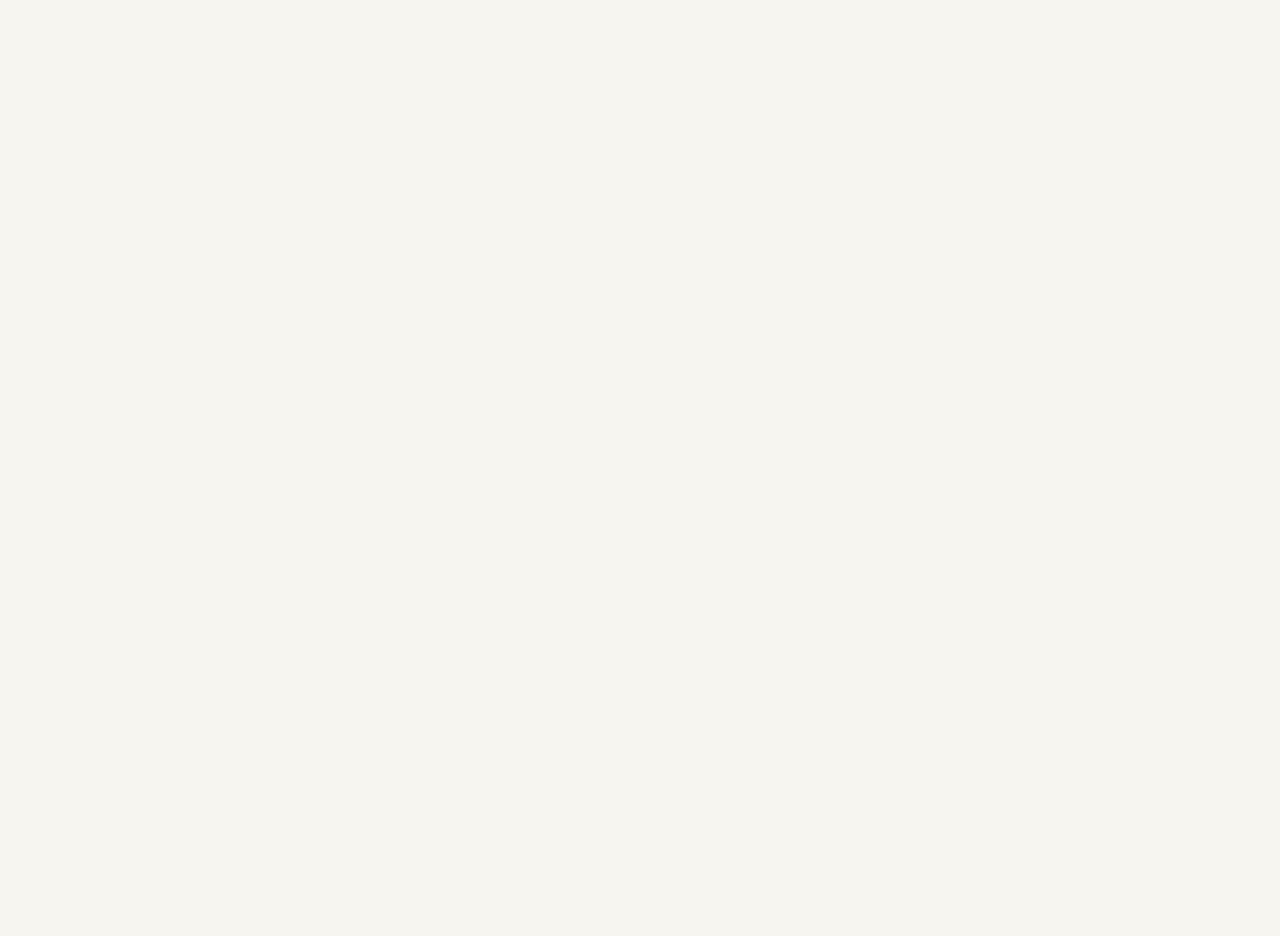
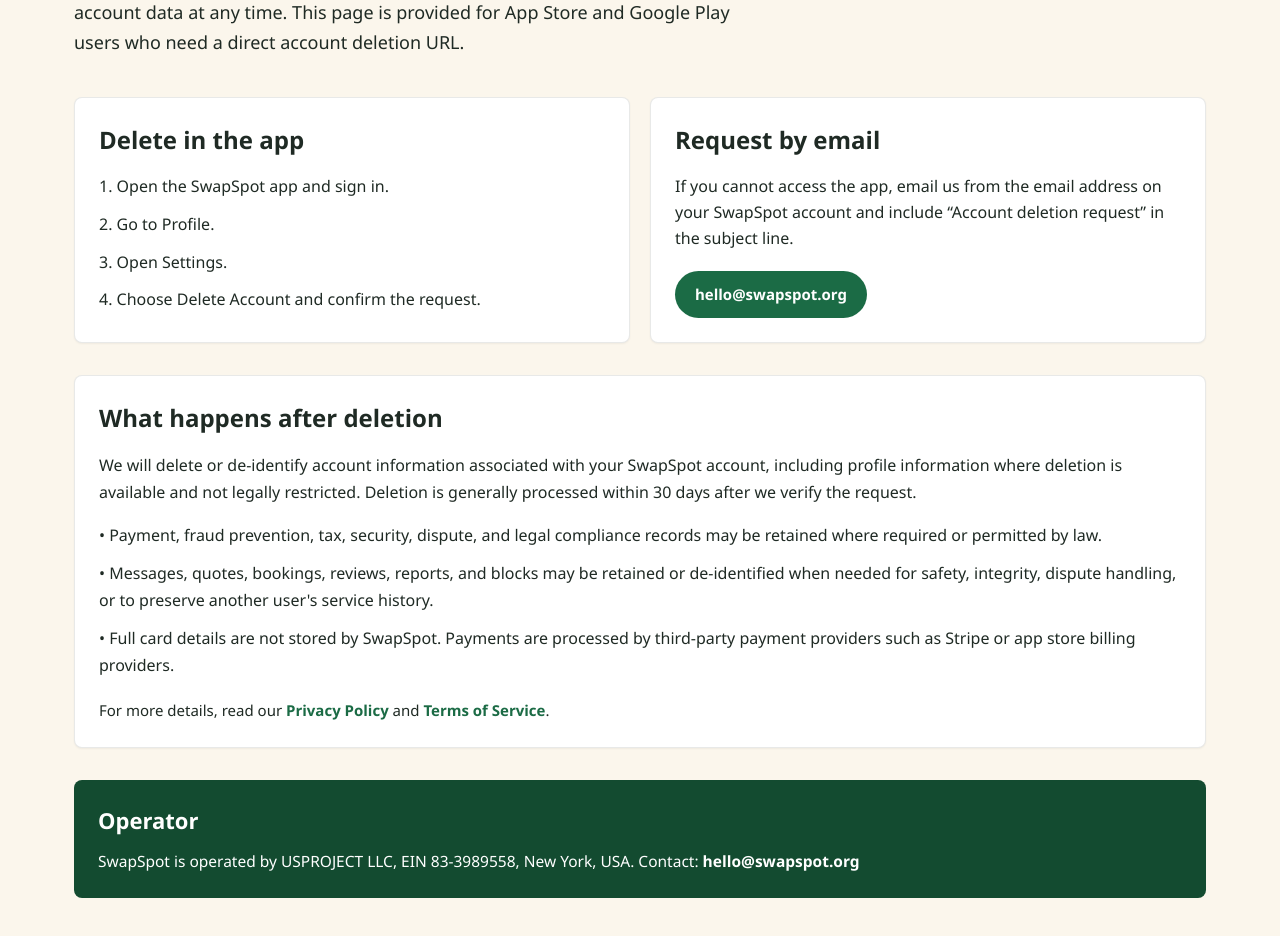
Before and after one commit to Dianov063/Swapspotweb, a Next.js app: page /account-deletion in a window 1280 px wide. Before the commit this address had no page. Shown: the part 320-1256 px from the top of the page. Before the commit the page ends 800 px from the top, so only its background shows below. Built offline with nearby package versions, Linux system fonts and the light colour scheme.

Commit message:
Add account deletion page

```diff
--- /dev/null
+++ b/app/account-deletion/page.tsx
@@ -0,0 +1,101 @@
+import type { Metadata } from "next";
+import Link from "next/link";
+
+export const metadata: Metadata = {
+  title: "Account Deletion",
+  description:
+    "How to delete your SwapSpot account and request deletion of associated account data.",
+  alternates: { canonical: "/account-deletion" },
+};
+
+const retainedItems = [
+  "Payment, fraud prevention, tax, security, dispute, and legal compliance records may be retained where required or permitted by law.",
+  "Messages, quotes, bookings, reviews, reports, and blocks may be retained or de-identified when needed for safety, integrity, dispute handling, or to preserve another user's service history.",
+  "Full card details are not stored by SwapSpot. Payments are processed by third-party payment providers such as Stripe or app store billing providers.",
+];
+
+export default function AccountDeletionPage() {
+  return (
+    <main className="bg-cream text-ink">
+      <section className="mx-auto max-w-wrap px-6 py-[clamp(56px,8vw,96px)]">
+        <div className="max-w-3xl">
+          <p className="mb-3 text-[13px] font-extrabold uppercase tracking-[0.12em] text-green">
+            Account deletion
+          </p>
+          <h1 className="text-[clamp(38px,6vw,72px)] font-black leading-[0.95] tracking-[-0.03em]">
+            Delete your SwapSpot account
+          </h1>
+          <p className="mt-6 max-w-2xl text-[18px] leading-[1.65] text-ink/72">
+            SwapSpot users can request account deletion and deletion of
+            associated account data at any time. This page is provided for App
+            Store and Google Play users who need a direct account deletion URL.
+          </p>
+        </div>
+
+        <div className="mt-10 grid gap-5 md:grid-cols-2">
+          <div className="rounded-[8px] border border-ink/10 bg-white p-6 shadow-sm">
+            <h2 className="text-[24px] font-black">Delete in the app</h2>
+            <ol className="mt-4 grid gap-3 text-[16px] leading-[1.6] text-ink/74">
+              <li>1. Open the SwapSpot app and sign in.</li>
+              <li>2. Go to Profile.</li>
+              <li>3. Open Settings.</li>
+              <li>4. Choose Delete Account and confirm the request.</li>
+            </ol>
+          </div>
+
+          <div className="rounded-[8px] border border-ink/10 bg-white p-6 shadow-sm">
+            <h2 className="text-[24px] font-black">Request by email</h2>
+            <p className="mt-4 text-[16px] leading-[1.6] text-ink/74">
+              If you cannot access the app, email us from the email address on
+              your SwapSpot account and include “Account deletion request” in
+              the subject line.
+            </p>
+            <a
+              className="mt-5 inline-flex rounded-full bg-green px-5 py-3 text-[15px] font-extrabold text-white transition-colors hover:bg-green-deep"
+              href="mailto:hello@swapspot.org?subject=Account%20deletion%20request"
+            >
+              hello@swapspot.org
+            </a>
+          </div>
+        </div>
+
+        <div className="mt-8 rounded-[8px] border border-ink/10 bg-white p-6 shadow-sm">
+          <h2 className="text-[24px] font-black">What happens after deletion</h2>
+          <p className="mt-4 text-[16px] leading-[1.7] text-ink/74">
+            We will delete or de-identify account information associated with
+            your SwapSpot account, including profile information where deletion
+            is available and not legally restricted. Deletion is generally
+            processed within 30 days after we verify the request.
+          </p>
+          <ul className="mt-4 grid gap-3 text-[16px] leading-[1.65] text-ink/74">
+            {retainedItems.map((item) => (
+              <li key={item}>• {item}</li>
+            ))}
+          </ul>
+          <p className="mt-5 text-[15px] leading-[1.65] text-ink/62">
+            For more details, read our{" "}
+            <Link href="/privacy" className="font-bold text-green">
+              Privacy Policy
+            </Link>{" "}
+            and{" "}
+            <Link href="/terms" className="font-bold text-green">
+              Terms of Service
+            </Link>
+            .
+          </p>
+        </div>
+
+        <div className="mt-8 rounded-[8px] bg-green-deep p-6 text-white">
+          <h2 className="text-[22px] font-black">Operator</h2>
+          <p className="mt-3 text-[15.5px] leading-[1.65] text-white/78">
+            SwapSpot is operated by USPROJECT LLC, EIN 83-3989558, New York,
+            USA. Contact:{" "}
+            <a className="font-bold text-white" href="mailto:hello@swapspot.org">
+              hello@swapspot.org
+            </a>
+          </p>
+        </div>
+      </section>
+    </main>
+  );
+}
--- /dev/null
+++ b/app/delete-account/page.tsx
@@ -0,0 +1,2 @@
+export { metadata } from "../account-deletion/page";
+export { default } from "../account-deletion/page";
--- a/app/sitemap.ts
+++ b/app/sitemap.ts
@@ -12,6 +12,8 @@
     "/blog",
     "/contact",
     "/support",
+    "/account-deletion",
+    "/delete-account",
     "/privacy",
     "/terms",
   ].map((path) => ({
--- a/components/Footer.tsx
+++ b/components/Footer.tsx
@@ -39,6 +39,7 @@
         { href: "/blog", label: "Blog" },
         { href: "/contact", label: dictionary.footer.contact },
         { href: "/support", label: "Support" },
+        { href: "/account-deletion", label: "Account deletion" },
         { href: "/privacy", label: dictionary.footer.privacy },
         { href: "/terms", label: "Terms" },
       ],
```
